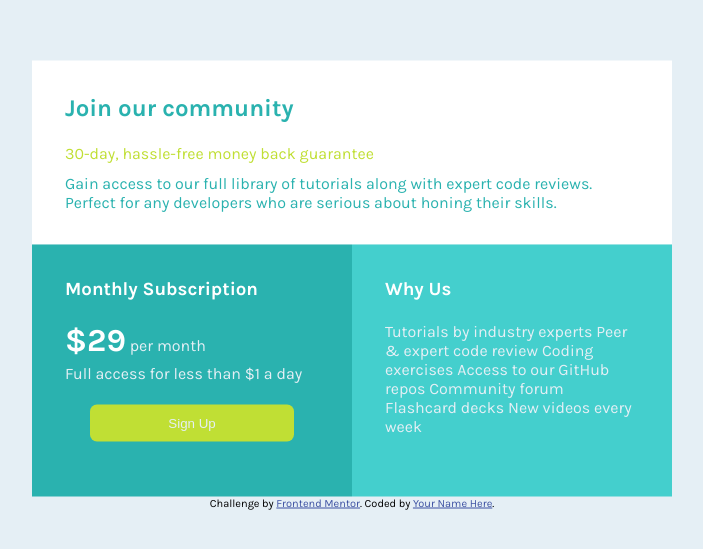
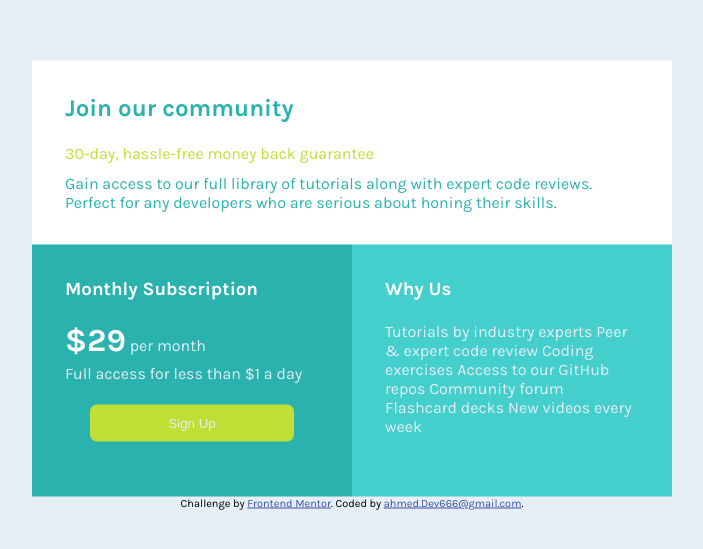
Before and after one commit to devAhmedSixSixSix/single-price-grid-component, a plain HTML site: page index.html in a window 1280 px wide. Shown: the part 115-664 px from the top of the page, without its empty margins (288-991 px from the left). Drawn offline with Linux system fonts and the light colour scheme.

Commit message:
Update index.html

```diff
--- a/index.html
+++ b/index.html
@@ -53,7 +53,7 @@
   <footer>
     <p class="attribution">
       Challenge by <a href="https://www.frontendmentor.io?ref=challenge" target="_blank">Frontend Mentor</a>.
-      Coded by <a href="#">Your Name Here</a>.
+      Coded by <a href="#">ahmed.Dev666&commat;gmail.com</a>.
     </p>
   </footer>
 </body>
```
